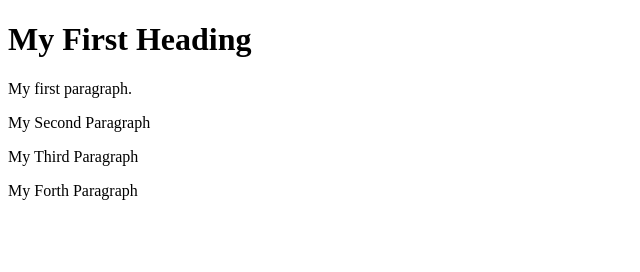
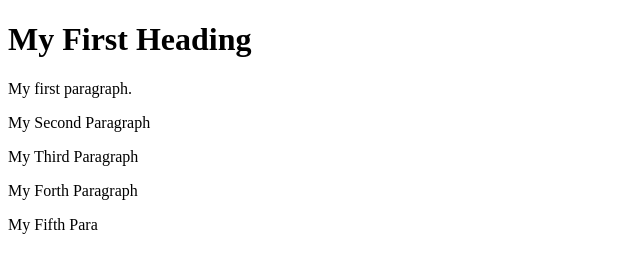
Before and after one commit to netxpertsaws/newdemo, a plain HTML site: page index.html in a window 1280 px wide. Shown: the whole page, without its empty margins (0-640 px from the left). Drawn offline with Linux system fonts and the light colour scheme.

Commit message:
My Fifth

```diff
--- a/index.html
+++ b/index.html
@@ -9,6 +9,8 @@
 <p> My Third Paragraph</p>
 <p> My Forth Paragraph</p>
 
+<p> My Fifth Para</p>
+
 
 </body>
 </html>
```
